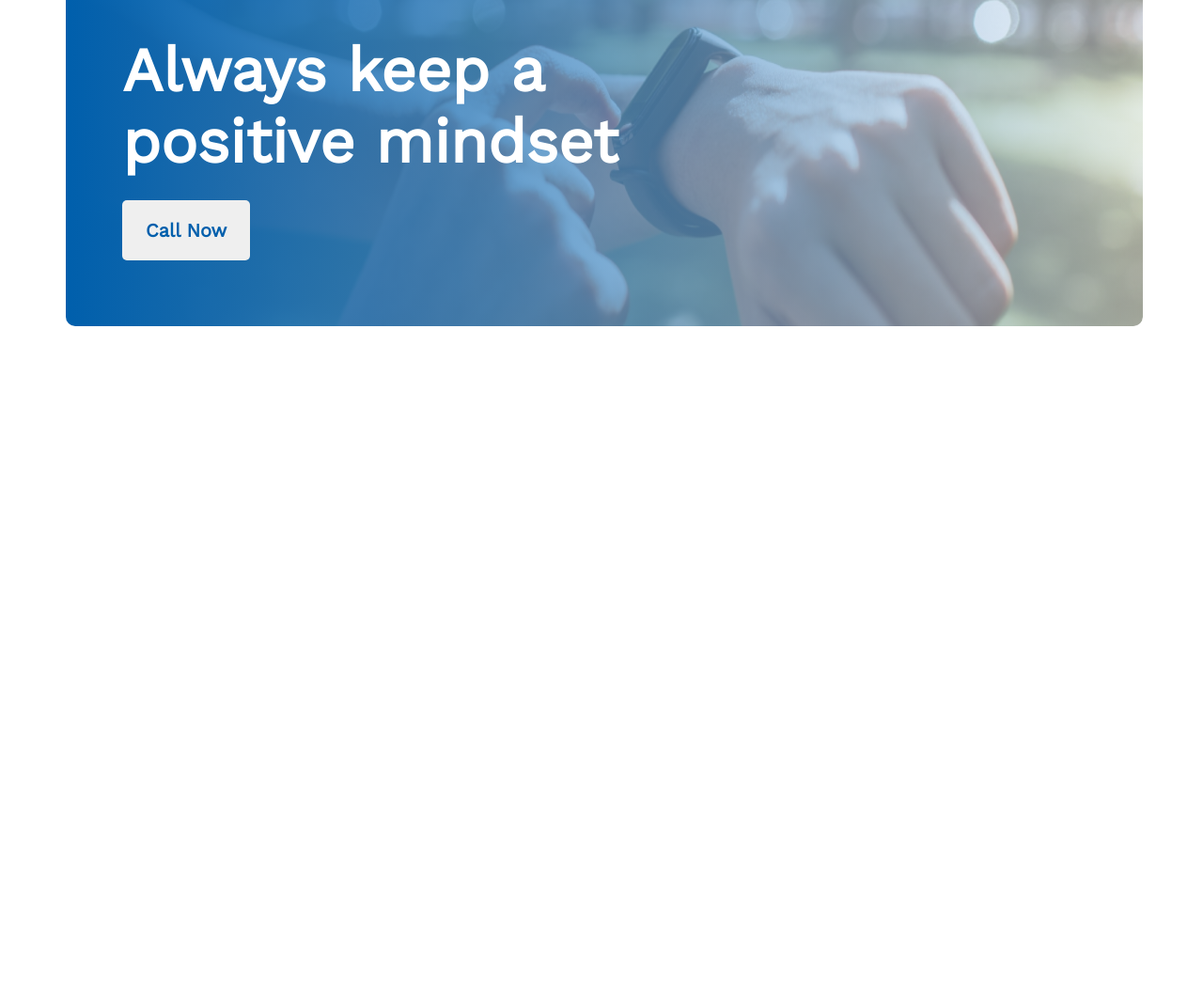
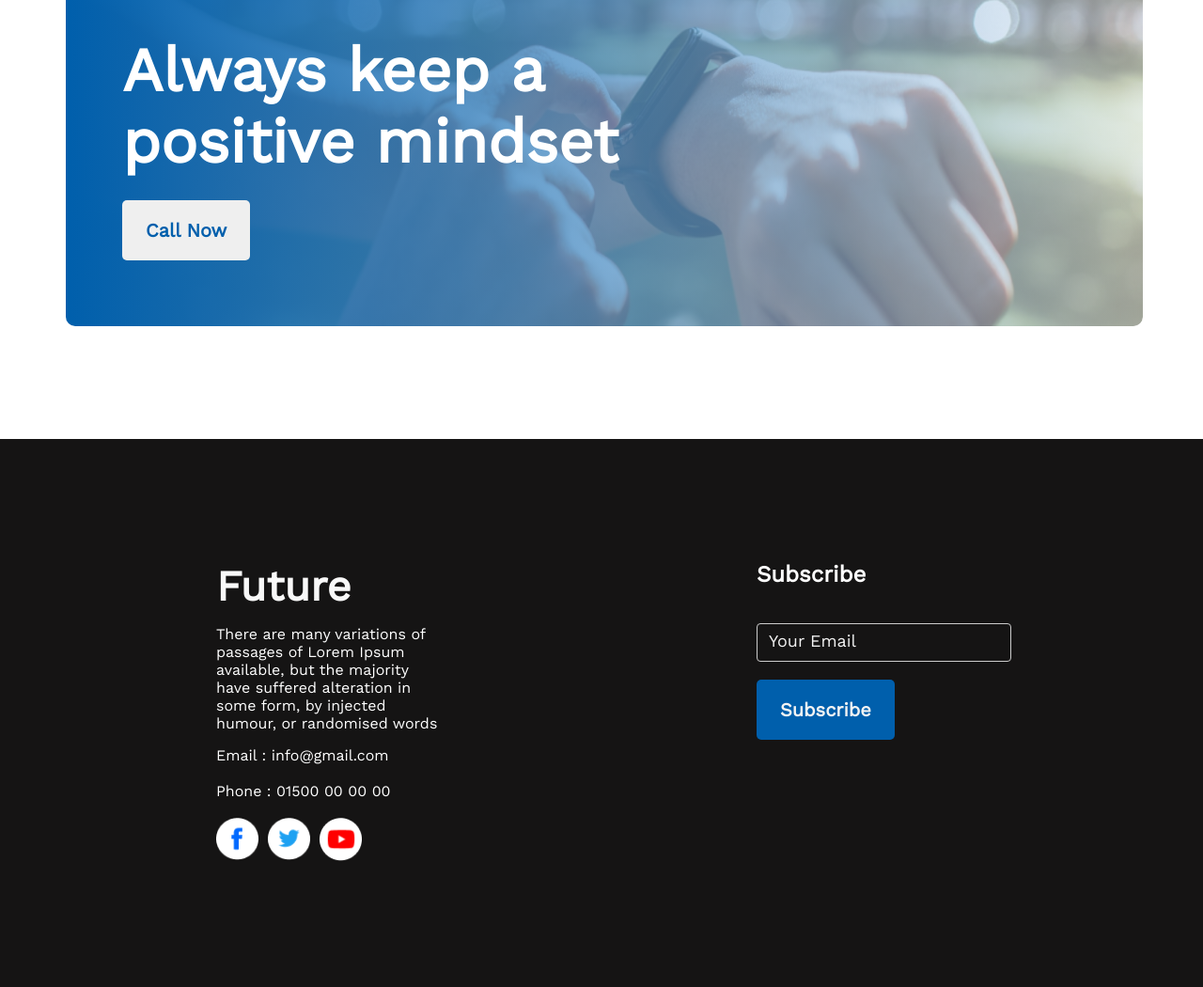
Before and after one commit to eshansaif/make-it-possible, a plain HTML site: page index.html in a window 1280 px wide. Shown: the part 1940-2990 px from the top of the page at 94% size. Before the commit the page ends 2287 px from the top, so only its background shows below. Drawn offline with nearby package versions, Linux system fonts and the light colour scheme.

Commit message:
all basic parts are done except bonus portion

```diff
--- a/css/style.css
+++ b/css/style.css
@@ -157,3 +157,61 @@ ul {
 .mindset-title {
     width: 60%;
 }
+
+/* Footer */
+
+.footer {
+    margin-top: 120px;
+    display: flex;
+    justify-content: space-between;
+    background-color: #151414;
+    color: #fff;
+    padding: 130px 230px;
+    gap: 330px;
+}
+
+.social-icon {
+    display: flex;
+    gap: 10px;
+}
+
+.social-icon img {
+    width: 45px;
+
+}
+
+.footer-title {
+    font-weight: 700;
+    font-size: 45px;
+    color: #F8F8F8;
+    margin-bottom: 15px;
+}
+
+.footer-description {
+    font-size: 16px;
+    margin-bottom: 15px;
+}
+
+input[type=email] {
+    width: 100%;
+    padding: 12px;
+    border: 1px solid #ccc;
+    border-radius: 4px;
+    resize: vertical;
+    background-color: #151414;
+}
+
+::placeholder {
+    font-size: 18px;
+    color: #F3F3F3;
+}
+
+.subscribe-button {
+    font-weight: 600;
+    font-size: 20px;
+    background-color: #005FAC;
+    color: #F3F3F3;
+    padding: 20px 25px;
+    border-radius: 5px;
+    border: 0;
+}
--- a/index.html
+++ b/index.html
@@ -84,6 +84,30 @@
             <button class="btn-primary">Call Now</button>
         </section>
     </main>
+
+    <!-- Footer -->
+    <footer class="footer">
+        <div class="half-width">
+            <h1 class="footer-title">Future</h1>
+            <p class="footer-description">There are many variations of passages of Lorem Ipsum available, but the
+                majority have suffered alteration in some form, by injected humour, or randomised words</p>
+            <p>Email : info@gmail.com</p>
+            <br>
+            <p>Phone : 01500 00 00 00</p>
+            <br>
+            <div class="social-icon">
+                <a href=""><img src="images/icons/fb.png" alt="fb"></a>
+                <a href=""><img src="images/icons/twitter.png" alt="twitter"> </a>
+                <a href=""><img src="images/icons/youtube.png" alt="youtube"></a>
+            </div>
+        </div>
+        <div class="half-width">
+            <h2>Subscribe</h2>
+            <br><br>
+            <input type="email" name="email" id="" placeholder="Your Email"><br><br>
+            <button class="btn-primary subscribe-button" type="submit">Subscribe</button>
+        </div>
+    </footer>
 </body>
 
 </html>
```
